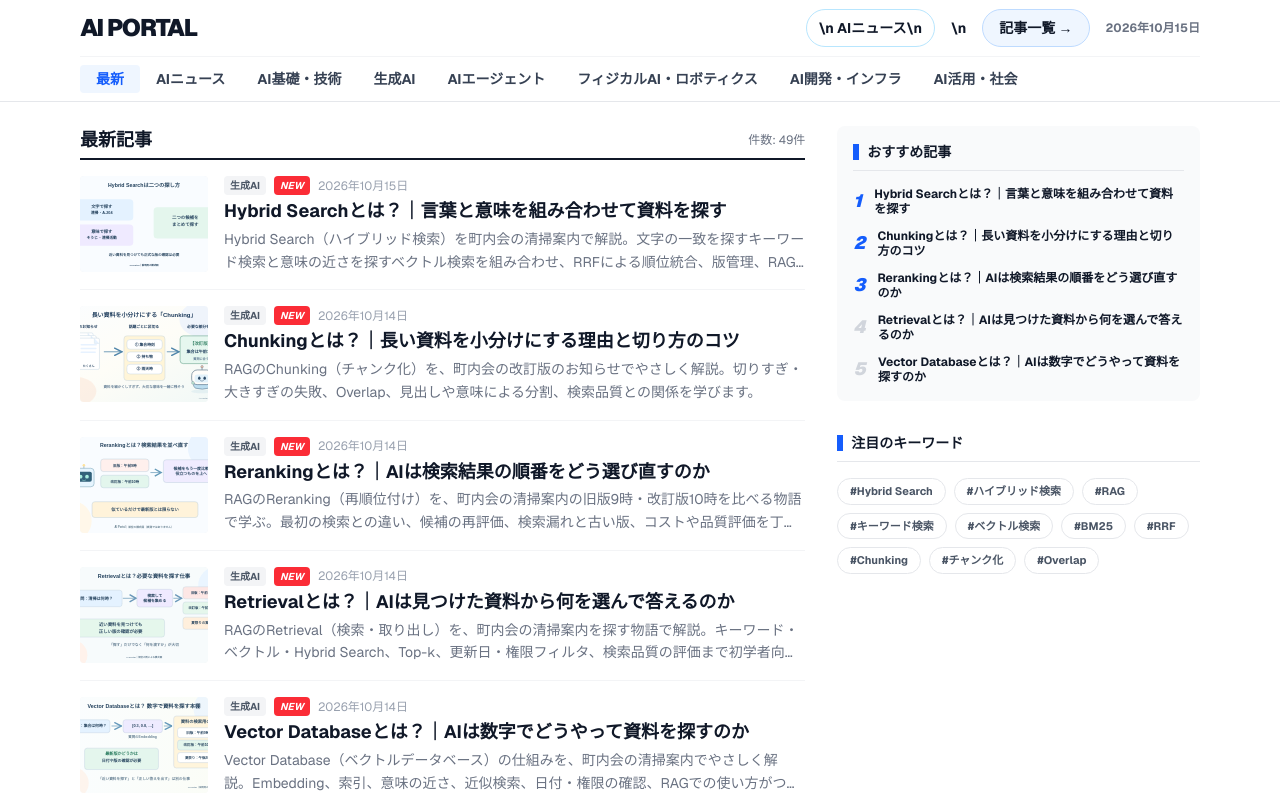
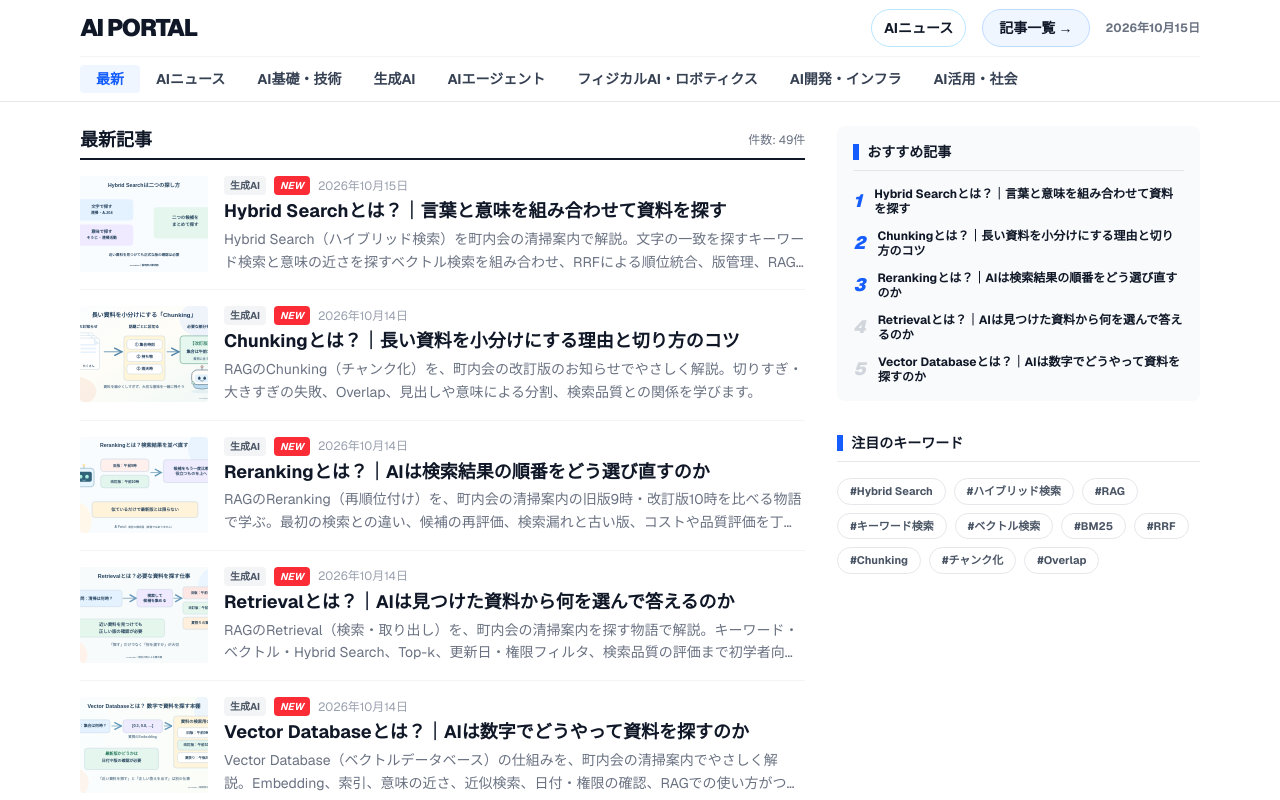
Before and after one commit to naoki20151214-ops/aiportal-app, a Next.js app: page / in a window 1280 px wide. Shown: the top 800 px of the page. Built offline with nearby package versions, Linux system fonts and the light colour scheme; no server answers.

Commit message:
fix: valid JSX newline in AI news navigation

```diff
--- a/src/components/article-portal.tsx
+++ b/src/components/article-portal.tsx
@@ -29,7 +29,10 @@ export default function ArticlePortal({ articles, categories, today, sidebarSlot
           <div className="flex items-center justify-between h-14">
             <Link href="/" className="text-2xl font-black tracking-tighter text-blue-700">AI PORTAL</Link>
             <div className="flex items-center gap-4 text-sm font-bold">
-              <Link href="/news" className="rounded-full border border-sky-200 bg-white px-3 py-2 text-blue-700 hover:bg-sky-50 focus-visible:outline focus-visible:outline-2 focus-visible:outline-offset-2 focus-visible:outline-blue-700">\n                AIニュース\n              </Link>\n              <Link href="/articles" className="rounded-full border border-blue-200 bg-blue-50 px-4 py-2 text-blue-700 hover:bg-blue-100 focus-visible:outline focus-visible:outline-2 focus-visible:outline-offset-2 focus-visible:outline-blue-700">
+              <Link href="/news" className="rounded-full border border-sky-200 bg-white px-3 py-2 text-blue-700 hover:bg-sky-50 focus-visible:outline focus-visible:outline-2 focus-visible:outline-offset-2 focus-visible:outline-blue-700">
+                AIニュース
+              </Link>
+              <Link href="/articles" className="rounded-full border border-blue-200 bg-blue-50 px-4 py-2 text-blue-700 hover:bg-blue-100 focus-visible:outline focus-visible:outline-2 focus-visible:outline-offset-2 focus-visible:outline-blue-700">
                 記事一覧 <span aria-hidden="true">→</span>
               </Link>
               <span className="hidden md:inline text-xs text-gray-500">{formatArticleDate(today)}</span>
```
